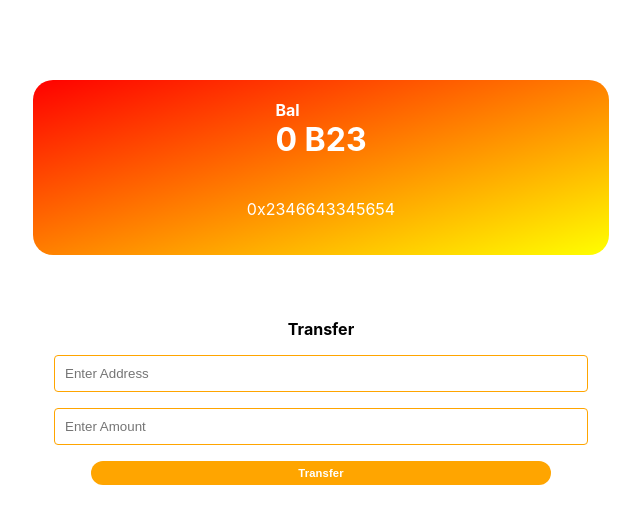
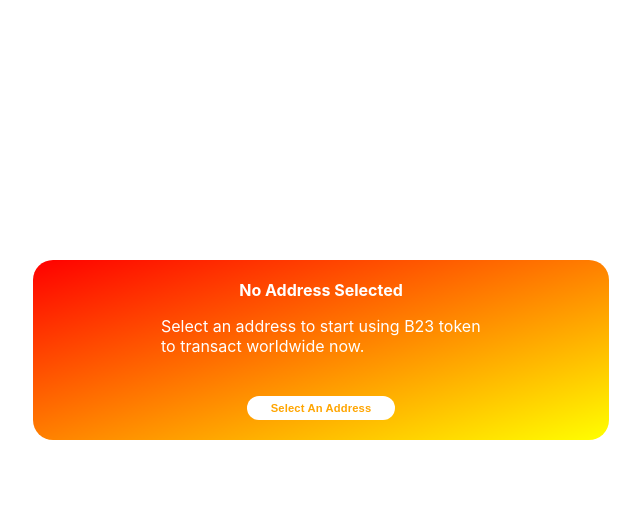
Before and after one commit to efenstakes/B23-Token, a React (Create React App) app: page / in a window 1280 px wide. Shown: the top 524 px of the page, without its empty margins (319-959 px from the left). Built offline with nearby package versions, Linux system fonts and the light colour scheme.

Commit message:
fix logic bug

```diff
--- a/src/Fungit.js
+++ b/src/Fungit.js
@@ -3,13 +3,12 @@
 import { ethers } from 'ethers'
 
 
-
-import logo from './logo.svg';
 import './App.css';
 
 
 import Token from './artifacts/contracts/B23.sol/B23.json'
 import { VSpacerComponent } from './components/v_spacer/VSpacer.component';
+
 
 const TokenContractAddress = "0x35b5bEF818c048face6dF0d71f271272A428909C"
 function FungitPage() {
@@ -25,10 +24,15 @@
 
   const selectAnAddress = async ()=> {
     console.log("selectAnAddress")
-    const ret = await window.ethereum.request({ method: 'eth_requestAccounts' })
-    console.log("ret ", ret)
-    if( ret ) {
-      setCurrentAddress(ret[0])
+
+    try {
+      const ret = await window.ethereum.request({ method: 'eth_requestAccounts' })
+      console.log("ret ", ret)
+      if( ret ) {
+        setCurrentAddress(ret[0])
+      }
+    } catch(e) {
+      console.log("selectAnAddress error ", e)
     }
   }
 
@@ -82,11 +86,11 @@
 
 
   useEffect(() => {
-      checkBalance()
+    checkBalance()
   }, [])
 
 
-  if( currentAddress ) {
+  if( !currentAddress ) {
     return (
       <div className="center_page">
 
```
